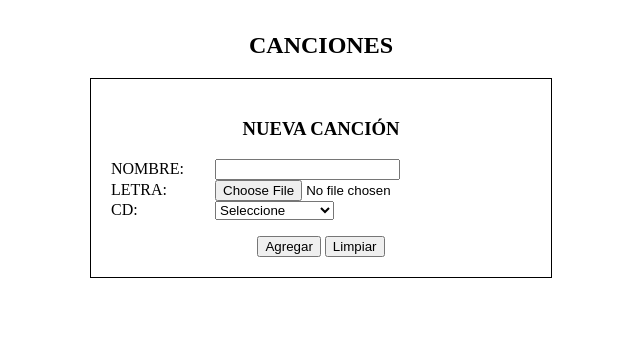
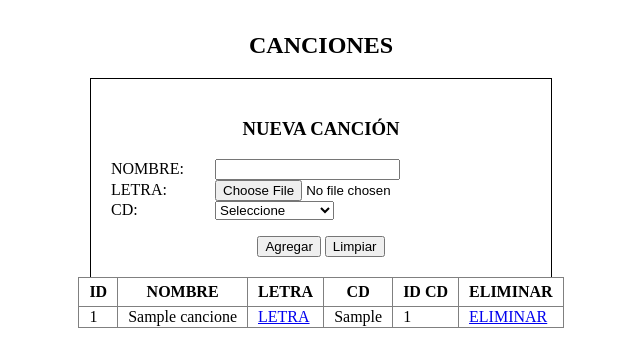
Before and after one commit to AsparagusEduardo/TrabajoFinal, a PHP site: page /mantenedor.php in a window 1280 px wide. Shown: the part 643-997 px from the top of the page, without its empty margins (319-959 px from the left). Before the commit the page ends 921 px from the top, so only its background shows below. Run offline with PHP 8.4, Linux system fonts and the light colour scheme; data comes from the database, SQL or seed files in the repository; tables that the repository leaves empty hold one stand-in row (values such as "Sample post").

Commit message:
0.3.3-21
- Agregada lista de canciones + links a letra
- Se puede eliminar canciones

```diff
--- a/mantenedor.php
+++ b/mantenedor.php
@@ -52,6 +52,15 @@
 		{
 			move_uploaded_file($_FILES["banda_foto"]["tmp_name"], "img/bandas/".$foto);
 		}
+	}
+	function borrar_cancion($borrarCancion)
+	{
+		$base_musica = new MySQLi("localhost", "root", "", "musica");
+
+		$buscado = $base_musica -> query("SELECT * FROM canciones WHERE id = '$borrarCancion'") -> fetch_assoc();
+		unlink("txt/letras/".$buscado["letra"]);
+
+		$base_musica -> query("DELETE FROM canciones WHERE id = '$borrarCancion'");
 	}
 	function borrar_cd($borrarCd)
 	{
@@ -116,10 +125,16 @@
 			header("location:mantenedor.php"); //<-----Evita que aparezca en la url
 		}
 		//---------------------------------------------
-		//AGREGAR CD
+		//AGREGAR CANCION
 		if (isset($_POST["cancion_enviar"]))
 		{
 			agregar_cancion();
+		}
+		//ELIMINAR CANCION
+		if (isset($_GET["borrarCancion"]))
+		{
+			borrar_cancion($_GET['borrarCancion']);
+			header("location:mantenedor.php"); //<-----Evita que aparezca en la url
 		}
 	?>
 	<body>
@@ -302,6 +317,39 @@
 	                <input type="reset" name="cancion_limpiar" id="cancion_limpiar" value="Limpiar" onclick="document.getElementById('cancion_error').innerHTML = '';" />
             	</div>
 			</form>
+			<div id="canciones_tabla">
+				<?php
+				$lista_canciones = $base_musica -> query("SELECT * FROM canciones ORDER BY nombre");
+				if (mysqli_num_rows($lista_canciones) > 0)
+				{
+				?>
+					<table border="1">
+	                <tr>
+	                    <th>ID</th>
+	                    <th>NOMBRE</th>
+	                    <th>LETRA</th>
+	                    <th>CD</th>
+	                    <th>ID CD</th>
+	                    <th>ELIMINAR</th>
+	                </tr>
+	            <?php
+	            }
+	            while ($registro = $lista_canciones -> fetch_assoc())
+	            {?>
+	            	<tr>
+	            		<td><?php echo $registro["id"];?> </td>
+	            		<td><?php echo $registro["nombre"];?></td>
+	            		<td>
+	            			<div><a href="txt/letras/<?php echo $registro['letra']?>">LETRA</a></div>
+	            		</td>
+	            		<td><?php echo $registro["cds"];?></td>
+	            		<td><?php echo $registro["cdID"];?></td>
+	            		<td><a href="mantenedor.php?borrarCancion=<?php echo $registro['id'];?>">ELIMINAR</a></td>
+	            	</tr>
+	            <?php
+	            } ?>
+	            </table><br>
+			</div>
 		</div>
 
 	</body>
```
